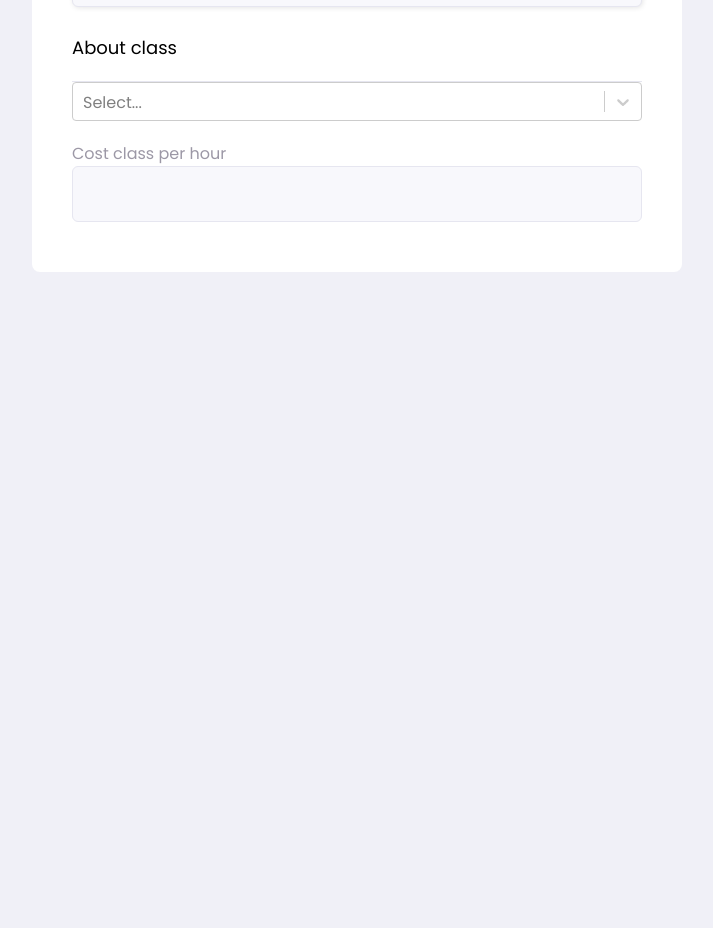
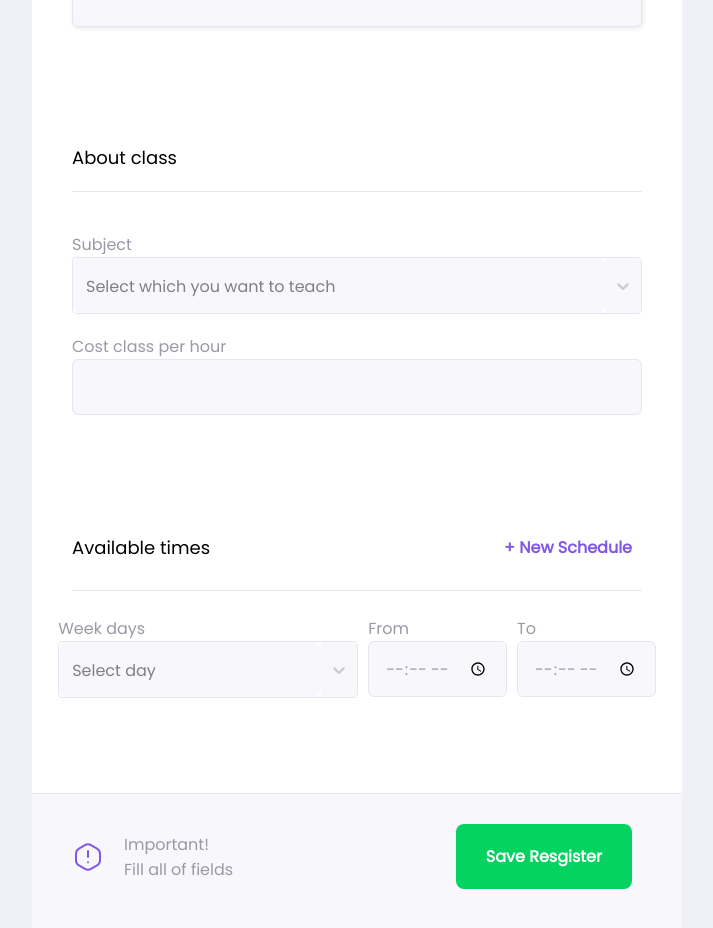
Before and after one commit to ldantas-s/nlw2-proffy, a React (Create React App) app: page /give-classes in a window 1280 px wide. Shown: the part 880-1808 px from the top of the page, without its empty margins (283-996 px from the left). Before the commit the page ends 1192 px from the top, so only its background shows below. Built offline with nearby package versions, Linux system fonts and the light colour scheme.

Commit message:
Página TeacherForm estilo finalizado

```diff
--- a/src/components/CardProffy/style.js
+++ b/src/components/CardProffy/style.js
@@ -3,6 +3,7 @@ import styled from 'styled-components';
 import ButtonProffy from '../ButtonProffy';
 // Images
 import whatsapp from '../../assets/images/icons/whatsapp.svg';
+
 
 export const CardWrapper = styled.article`
     margin: 2.5rem 0;
@@ -16,8 +17,7 @@ export const CardHeader = styled.header`
     display: flex;
     align-items: center;
 `;
-CardHeader.Content = styled.div`
-`;
+CardHeader.Content = styled.div``;
 CardHeader.Avatar = styled.img`
     width: 7rem;
     height: 7rem;
--- a/src/components/FormFieldProffy/index.js
+++ b/src/components/FormFieldProffy/index.js
@@ -10,6 +10,7 @@ export default function FormFieldProffy({ label, type, ...rest }) {
         <FormFieldWrapper>
             <FormFieldWrapper.Label htmlFor={ label.toLowerCase() }>{ label }</FormFieldWrapper.Label>
             <FormFieldWrapper.Input
+                type={type}
                 as={tag}
                 name={ label.toLowerCase() }
                 id={ label.toLowerCase() }
--- a/src/components/FormFieldProffy/style.js
+++ b/src/components/FormFieldProffy/style.js
@@ -27,6 +27,7 @@ FormFieldWrapper.Input = styled.input`
     width: 100%;
     height: 5.6rem;
     border-radius: .6rem;
+    color: var(--color-text-complement);
     background: var(--color-input-background);
     border: 1px solid var(--color-line-in-white);
     outline: 0;
--- a/src/components/SelectProffy/index.js
+++ b/src/components/SelectProffy/index.js
@@ -1,26 +1,19 @@
 import React from 'react';
-// import Select from 'react-select';
 // Styles
 import { CustomSelect } from './style';
+import { FormFieldWrapper } from '../../components/FormFieldProffy/style';
 
 
-export default function SelectProffy({...props}) {
-    const options = [
-        { value: 'math', label: 'Math' },
-        { value: 'portugese', label: 'Portugese' },
-        { value: 'english', label: 'English' }
-      ]
-
+export default function SelectProffy({ options, label, ...props}) {
     return (
-        <>
-            {/* <label htmlFor={ label.toLowerCase() }>{ label }</label> */}
+        <FormFieldWrapper>
+            <FormFieldWrapper.Label htmlFor={ label.toLowerCase() }>{ label }</FormFieldWrapper.Label>
             <CustomSelect
                 classNamePrefix="Select"
+                options={options}
+                id={label.toLowerCase()}
                 {...props}
-                options={options}
-                // name={ label.toLowerCase() }
-                // id={label.toLowerCase()}
             />
-        </>
+        </FormFieldWrapper>
     );
 }
--- a/src/components/SelectProffy/style.js
+++ b/src/components/SelectProffy/style.js
@@ -1,13 +1,61 @@
 import styled from 'styled-components';
-import ReactSelect from 'react-select';
+import Select from 'react-select';
 
 
-export const CustomSelect = styled(ReactSelect)`
-    & .Select__indicator Select__dropdown-indicator {
-        border-color: green;
+// react-select
+// classNamePrefix-container
+    // classNamePrefix__control
+        // classNamePrefix__value-container
+        // classNamePrefix__indicators
+            // classNamePrefix__indicator-separator
+            // classNamePrefix__indicator
+                //svg
+    // classNamePrefix__menu
+        // classNamePrefix__menu-list
+            // classNamePrefix__option
+
+    // '--is-disabled'
+    // '--is-focused'
+    // '--is-selected'
+
+
+export const CustomSelect = styled(Select)`
+
+    & .Select__control{
+        border: 1px solid var(--color-line-in-white) !important;
+        box-shadow: none;
     }
-    & .react-select-container .react-select__control .react-select__value-container {
-        border: 5px solid red;
-        background: orangered;
+
+    & .Select__value-container {
+        padding: 1.1rem;
+        border-radius: .8rem;
+        background: var(--color-input-background);
     }
+    & .Select__indicators {
+        background: var(--color-input-background);
+    }
+    & .Select__indicator-separator {
+        display: none;
+    }
+    & .Select__menu {
+        border-top: 0;
+        background: var(--color-input-background);
+        margin-top: 0;
+    }
+    & .Select__option {
+        color: var(--color-text-complement);
+    }
+    & .Select__option:hover {
+        border-left: 2px solid var(--color-primary);
+        background: var(--color-line-in-white);
+        transition: all 100ms linear;
+    }
+    & .Select__option--is-selected,
+    & .Select__option--is-focused {
+        border-left: 2px solid var(--color-primary);
+        background: var(--color-line-in-white);
+        color: var(--color-text-title);
+    }
+
+
 `;
--- a/src/pages/TeacherForm/index.js
+++ b/src/pages/TeacherForm/index.js
@@ -2,11 +2,31 @@ import React from 'react';
 // Components
 import HeaderProffy from '../../components/HeaderProffy';
 import FormFieldProffy from '../../components/FormFieldProffy';
+import ButtonProffy from '../../components/ButtonProffy';
 // Styles
-import { TeacherMain, FormStyle } from './style';
+import { TeacherMain, FormStyle, TeacherFooter } from './style';
 import SelectProffy from '../../components/SelectProffy';
+// Images
+import warning from '../../assets/images/icons/warning.svg';
+
 
 export default function TeacherForm() {
+
+    const subjects = [
+        { value: 'math', label: 'Math' },
+        { value: 'portugese', label: 'Portugese' },
+        { value: 'english', label: 'English' }
+    ];
+    const days = [
+        { value: '0', label: 'Sunday' },
+        { value: '1', label: 'Monday' },
+        { value: '2', label: 'Tuesday' },
+        { value: '3', label: 'Wednesday' },
+        { value: '4', label: 'Thursday' },
+        { value: '5', label: 'Friday' },
+        { value: '6', label: 'Sartuday' },
+    ];
+
     return (
         <>
             <HeaderProffy
@@ -24,18 +44,46 @@ export default function TeacherForm() {
                         <FormFieldProffy label="Full Name" />
                         <FormFieldProffy label="Avatar url" />
                         <FormFieldProffy label="Whatsapp" />
-                        <FormFieldProffy type="textarea" label="biography" />
+                        <FormFieldProffy type="textarea" label="Biography" />
 
                     </FormStyle.Fieldset>
 
                     <FormStyle.Fieldset>
                         <FormStyle.Legend>About class</FormStyle.Legend>
 
-                        <SelectProffy label="Subject" />
+                        <SelectProffy options={subjects} label="Subject" placeholder="Select which you want to teach" />
                         <FormFieldProffy label="Cost class per hour" />
 
                     </FormStyle.Fieldset>
+
+                    <FormStyle.Fieldset>
+                        <FormStyle.Legend>
+                            <p>
+                                Available times
+                                <FormStyle.NewSchedule>+ New Schedule</FormStyle.NewSchedule>
+                            </p>
+                        </FormStyle.Legend>
+
+                        <FormStyle.ScheduleItem>
+                            <SelectProffy options={days} label="Week days" placeholder="Select day" />
+                            <FormFieldProffy type="time" label="From" />
+                            <FormFieldProffy type="time" label="To" />
+                        </FormStyle.ScheduleItem>
+
+                    </FormStyle.Fieldset>
+
+                    <TeacherFooter>
+                        <TeacherFooter.Warning>
+                            <TeacherFooter.IconWarning src={warning} alt="Icon warning" />
+                            <TeacherFooter.MessageWarning>
+                                Important!<br/> Fill all of fields
+                            </TeacherFooter.MessageWarning>
+                        </TeacherFooter.Warning>
+                        <ButtonProffy>Save Resgister</ButtonProffy>
+                    </TeacherFooter>
                 </FormStyle>
+
+
 
             </TeacherMain>
         </>
--- a/src/pages/TeacherForm/style.js
+++ b/src/pages/TeacherForm/style.js
@@ -1,4 +1,7 @@
 import styled from 'styled-components';
+// Components
+import ButtonProffy from '../../components/ButtonProffy';
+// Styçes
 import { FormFieldWrapper } from '../../components/FormFieldProffy/style';
 
 
@@ -8,7 +11,7 @@ export const TeacherMain = styled.main`
 `;
 export const FormStyle = styled.form`
     height: auto;
-    padding: 2rem 4rem 5rem;
+    padding-top: 2rem;
     margin-top: -3rem;
     border-radius: 0.8rem;
     background-color: var(--color-box-base);
@@ -31,6 +34,8 @@ export const FormStyle = styled.form`
     }
 `;
 FormStyle.Fieldset = styled.fieldset`
+    padding: 2rem 4rem 5rem;
+    margin-bottom: 4rem;
     & input {
         box-shadow: none;
     }
@@ -38,6 +43,64 @@ FormStyle.Fieldset = styled.fieldset`
 FormStyle.Legend = styled.legend`
     width: 100%;
     font-size: 1.8rem;
+
     padding: 2rem 0;
     border-bottom: 1px solid var(--color-line-in-white);
+    & > p {
+        display: flex;
+        justify-content: space-between;
+        align-items: center;
+    }
 `;
+FormStyle.NewSchedule = styled.button`
+    border: none;
+    background: none;
+    padding: 1rem;
+    color: var(--color-primary);
+    font-weight: 700;
+    cursor: pointer;
+    &:hover {
+        color: var(--color-primary-dark);
+        transition: color 100ms linear;
+    }
+`;
+FormStyle.ScheduleItem = styled.div`
+    @media(min-width: 1024px) {
+        & {
+            display: flex;
+            justify-content: center
+        }
+        & > * {
+            margin: .5rem;
+        }
+    & ${FormFieldWrapper}:first-child {
+            flex: 5 0 300px;
+        }
+    }
+`;
+
+export const TeacherFooter = styled.footer`
+    display: flex;
+    justify-content: space-between;
+    padding: 2rem 4rem 5rem;
+    border-radius: 0 0 .8rem .8rem;
+    border-top: 1px solid var(--color-line-in-white);
+    background: var(--color-input-background);
+    & > ${ButtonProffy} {
+        padding: 2rem 3rem;
+        background: var(--color-secundary);
+    }
+    & > ${ButtonProffy}:hover {
+        background: var(--color-secundary-dark);
+        transition: background 100ms linear;
+    }
+`;
+TeacherFooter.Warning = styled.div`
+    display: flex;
+    align-items: center;
+`;
+TeacherFooter.IconWarning = styled.img``;
+TeacherFooter.MessageWarning = styled.p`
+    color: var(--color-text-complement);
+    padding-left: 2rem;
+`;
--- a/src/pages/TeacherList/index.js
+++ b/src/pages/TeacherList/index.js
@@ -15,9 +15,9 @@ export default function TeacherList() {
                 // subTitle="O primeiro passo, é preencher esse formulário de inscrição."
                 >
                 <SearchForm>
-                    <FormFieldProffy label="Subject" />
-                    <FormFieldProffy label="Week Day" />
-                    <FormFieldProffy label="Schedule" />
+                    <FormFieldProffy name="subject" label="Subject" />
+                    <FormFieldProffy name="week-day" label="Week Day" />
+                    <FormFieldProffy name="schedule" label="Schedule" />
                 </SearchForm>
             </HeaderProffy>
 
```
